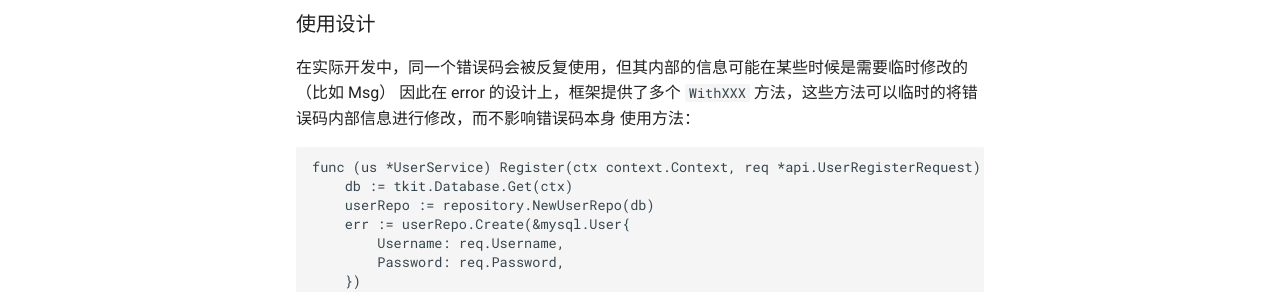
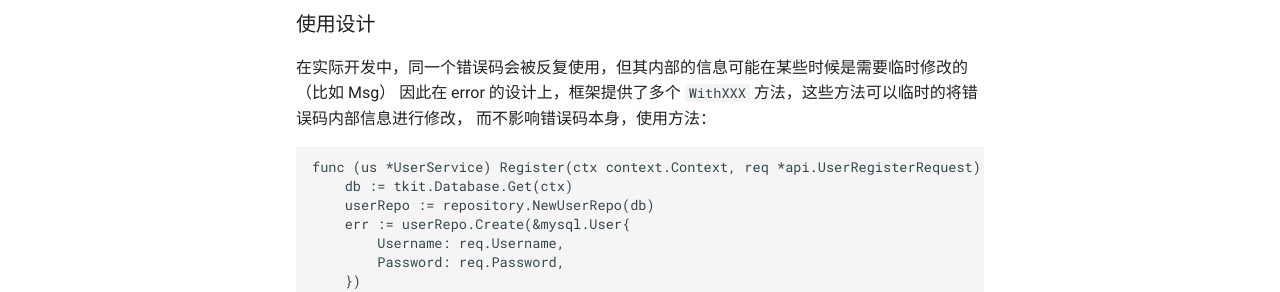
Before and after one commit to FarmerChillax/tkit, an MkDocs documentation site: the page built from docs/基础组件/error.md, in a window 1280 px wide and 1310 px high. Shown: the part 438-730 px from the top of the window. Built offline with MkDocs 1.6.1 and Material for MkDocs 9.7.7, drawn with Linux system fonts in a browser that asks for light colours; comment, search, counter and statistics services are not loaded.

Commit message:
docs: add doc

````diff
--- a/docs/基础组件/error.md
+++ b/docs/基础组件/error.md
@@ -12,9 +12,11 @@
 此外还提供了 id 字段用于可选的返回 RequestID
 
 ### 使用设计
+
 在实际开发中，同一个错误码会被反复使用，但其内部的信息可能在某些时候是需要临时修改的（比如 Msg）
-因此在 error 的设计上，框架提供了多个 `WithXXX` 方法，这些方法可以临时的将错误码内部信息进行修改，而不影响错误码本身
-使用方法：
+因此在 error 的设计上，框架提供了多个 `WithXXX` 方法，这些方法可以临时的将错误码内部信息进行修改，
+而不影响错误码本身，使用方法：
+
 ```go
 func (us *UserService) Register(ctx context.Context, req *api.UserRegisterRequest) (*api.EmptyResponse, error) {
 	db := tkit.Database.Get(ctx)
````
